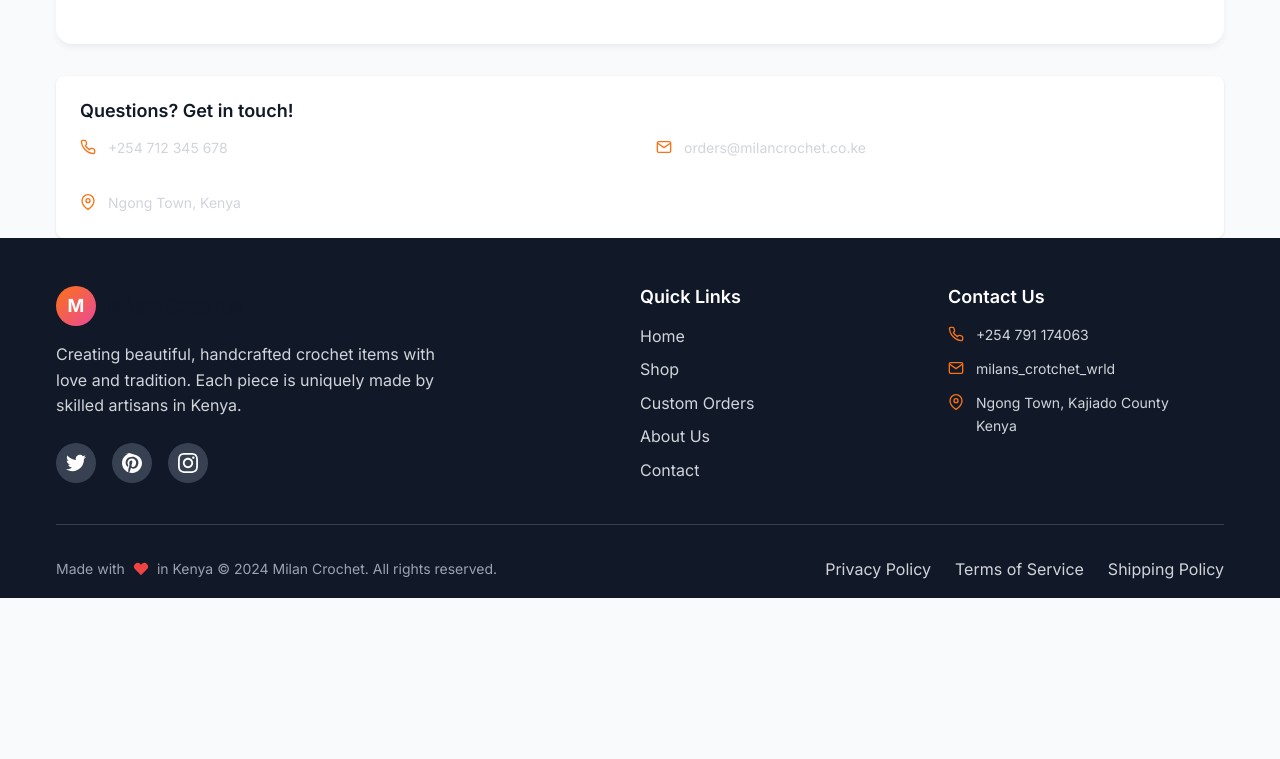
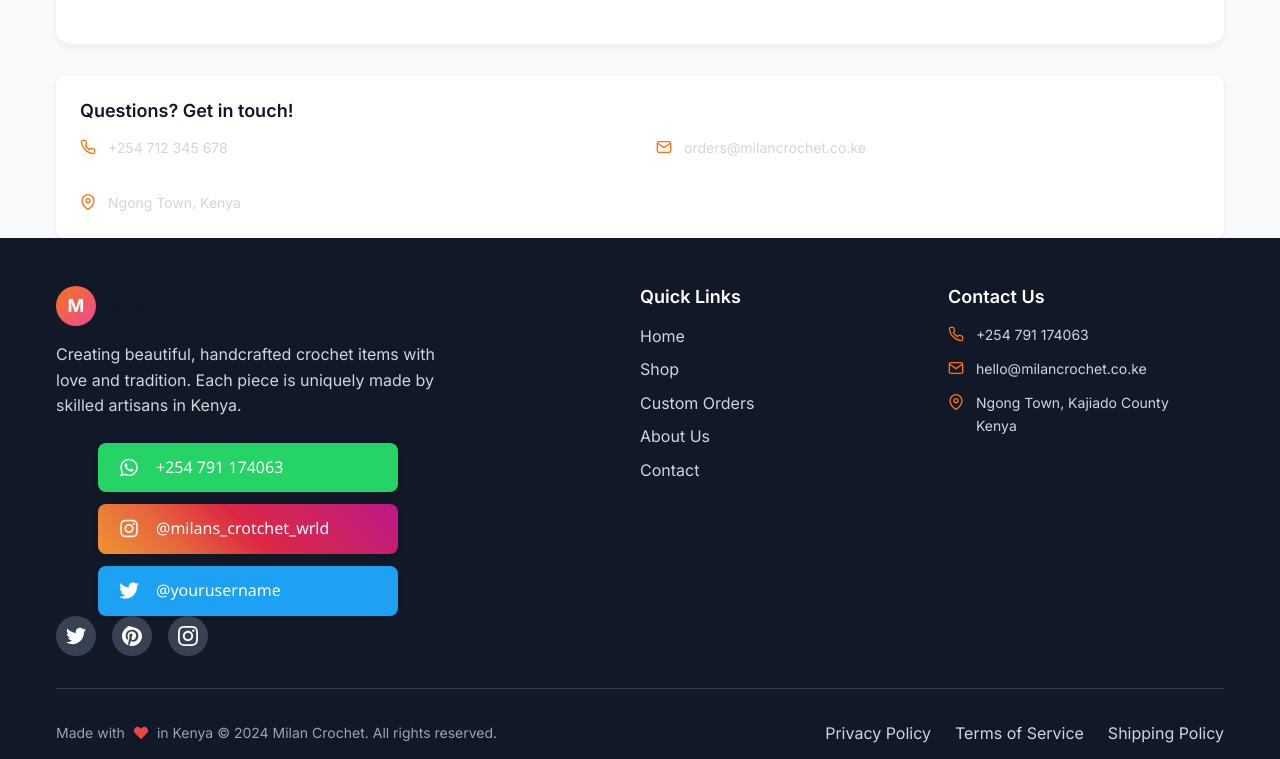
Before and after one commit to tonnytyller/millancrotchet, a plain HTML site: page custom-orders.html in a window 1280 px wide. Shown: the part 1459-2218 px from the top of the page. Before the commit the page ends 2057 px from the top, so only its background shows below. Drawn offline with Linux system fonts and the light colour scheme.

Commit message:
Update custom-orders.html

```diff
--- a/custom-orders.html
+++ b/custom-orders.html
@@ -289,6 +289,74 @@
                         Creating beautiful, handcrafted crochet items with love and tradition.
                         Each piece is uniquely made by skilled artisans in Kenya.
                     </p>
+                    <div class="social-media-column">
+    <a href="https://wa.me/1234567890?text=Hello%20I'm%20interested%20in%20your%20services" class="social-button whatsapp" target="_blank">
+        <i class="fab fa-whatsapp"></i>
+        <span>+254 791 174063</span>
+    </a>
+
+    <a href="https://www.instagram.com/milans_crotchet_wrld" class="social-button instagram" target="_blank">
+        <i class="fab fa-instagram"></i>
+        <span>@milans_crotchet_wrld</span>
+    </a>
+
+    <a href="https://twitter.com/yourusername" class="social-button twitter" target="_blank">
+        <i class="fab fa-twitter"></i>
+        <span>@yourusername</span>
+    </a>
+</div>
+
+<style>
+.social-media-column {
+    display: flex;
+    flex-direction: column;
+    gap: 12px;
+    max-width: 300px;
+    margin: 0 auto;
+}
+
+.social-button {
+    display: flex;
+    align-items: center;
+    padding: 12px 16px;
+    border-radius: 8px;
+    text-decoration: none;
+    color: white;
+    transition: all 0.3s ease;
+    box-shadow: 0 2px 5px rgba(0,0,0,0.1);
+}
+
+.social-button:hover {
+    transform: translateY(-2px);
+    box-shadow: 0 4px 8px rgba(0,0,0,0.15);
+}
+
+.social-button i {
+    font-size: 20px;
+    width: 30px;
+    text-align: center;
+}
+
+.social-button span {
+    margin-left: 12px;
+    font-weight: 500;
+    font-family: 'Segoe UI', Tahoma, Geneva, Verdana, sans-serif;
+}
+
+.whatsapp {
+    background: #25D366;
+}
+
+.instagram {
+    background: linear-gradient(45deg, #f09433, #e6683c, #dc2743, #cc2366, #bc1888);
+}
+
+.twitter {
+    background: #1DA1F2;
+}
+</style>
+
+<link rel="stylesheet" href="https://cdnjs.cloudflare.com/ajax/libs/font-awesome/6.4.0/css/all.min.css">
                     <div class="social-links">
                         <a href="#" class="social-link">
                             <svg width="20" height="20" viewBox="0 0 24 24" fill="currentColor">
@@ -300,7 +368,7 @@
                                 <path d="M12.017 0C5.396 0 .029 5.367.029 11.987c0 5.079 3.158 9.417 7.618 11.174-.105-.949-.199-2.403.041-3.439.219-.937 1.406-5.957 1.406-5.957s-.359-.72-.359-1.781c0-1.663.967-2.911 2.168-2.911 1.024 0 1.518.769 1.518 1.688 0 1.029-.653 2.567-.992 3.992-.285 1.193.6 2.165 1.775 2.165 2.128 0 3.768-2.245 3.768-5.487 0-2.861-2.063-4.869-5.008-4.869-3.41 0-5.409 2.562-5.409 5.199 0 1.033.394 2.143.889 2.741.099.12.112.225.085.347-.09.375-.293 1.199-.334 1.363-.053.225-.172.271-.402.165-1.495-.69-2.433-2.878-2.433-4.646 0-3.776 2.748-7.252 7.92-7.252 4.158 0 7.392 2.967 7.392 6.923 0 4.135-2.607 7.462-6.233 7.462-1.214 0-2.357-.629-2.75-1.378l-.748 2.853c-.271 1.043-1.002 2.35-1.492 3.146C9.57 23.812 10.763 24.009 12.017 24.009c6.624 0 11.99-5.367 11.99-11.988C24.007 5.367 18.641.001.012.001z.017-.001z"/>
                             </svg>
                         </a>
-                        <a href="#" class="social-link">
+                        <a href="https://www.instagram.com/milans_crotchet_wrld" class="social-link">
                             <svg width="20" height="20" viewBox="0 0 24 24" fill="currentColor">
                                 <path d="M12 2.163c3.204 0 3.584.012 4.85.07 3.252.148 4.771 1.691 4.919 4.919.058 1.265.069 1.645.069 4.849 0 3.205-.012 3.584-.069 4.849-.149 3.225-1.664 4.771-4.919 4.919-1.266.058-1.644.07-4.85.07-3.204 0-3.584-.012-4.849-.07-3.26-.149-4.771-1.699-4.919-4.92-.058-1.265-.07-1.644-.07-4.849 0-3.204.013-3.583.07-4.849.149-3.227 1.664-4.771 4.919-4.919 1.266-.057 1.645-.069 4.849-.069zm0-2.163c-3.259 0-3.667.014-4.947.072-4.358.2-6.78 2.618-6.98 6.98-.059 1.281-.073 1.689-.073 4.948 0 3.259.014 3.668.072 4.948.2 4.358 2.618 6.78 6.98 6.98 1.281.058 1.689.072 4.948.072 3.259 0 3.668-.014 4.948-.072 4.354-.2 6.782-2.618 6.979-6.98.059-1.28.073-1.689.073-4.948 0-3.259-.014-3.667-.072-4.947-.196-4.354-2.617-6.78-6.979-6.98-1.281-.059-1.69-.073-4.949-.073zm0 5.838c-3.403 0-6.162 2.759-6.162 6.162s2.759 6.163 6.162 6.163 6.162-2.759 6.162-6.163c0-3.403-2.759-6.162-6.162-6.162zm0 10.162c-2.209 0-4-1.79-4-4 0-2.209 1.791-4 4-4s4 1.791 4 4c0 2.21-1.791 4-4 4zm6.406-11.845c-.796 0-1.441.645-1.441 1.44s.645 1.44 1.441 1.44c.795 0 1.439-.645 1.439-1.44s-.644-1.44-1.439-1.44z"/>
                             </svg>
@@ -333,7 +401,7 @@
                                 <path d="M4 4h16c1.1 0 2 .9 2 2v12c0 1.1-.9 2-2 2H4c-1.1 0-2-.9-2-2V6c0-1.1.9-2 2-2z"></path>
                                 <polyline points="22,6 12,13 2,6"></polyline>
                             </svg>
-                            <span>milans_crotchet_wrld</span>
+                            <span>hello@milancrochet.co.ke</span>
                         </div>
                         <div class="contact-item">
                             <svg width="16" height="16" viewBox="0 0 24 24" fill="none" stroke="currentColor" stroke-width="2">
@@ -392,4 +460,14 @@
     <script src="js/custom-orders.js"></script>
     <script src="js/main.js"></script>
 </body>
-</html>
+<!-- Video background -->
+<div class="video-background">
+    <video autoplay muted loop playsinline>
+        <source src="path/to/images/video.mp4" type="video/mp4">
+        Your browser does not support the video tag.
+    </video>
+</div>
+
+<!-- Overlay for text readability -->
+<div class="video-overlay"></div>
+                        </html>
```
